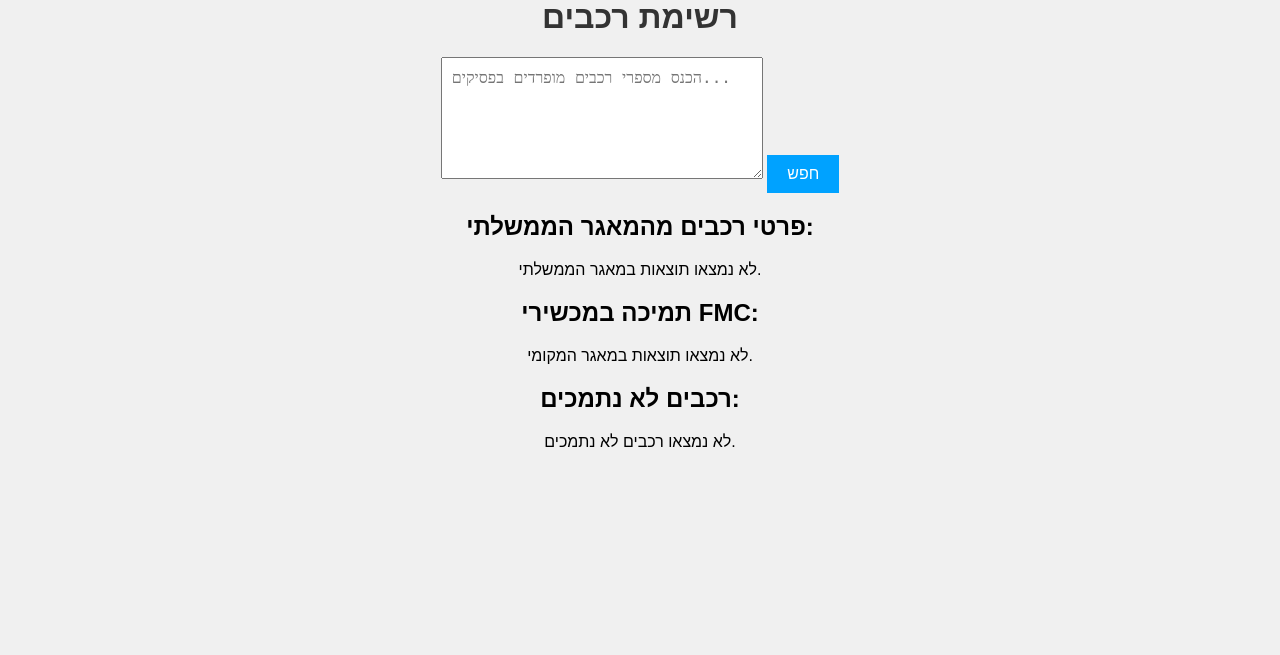
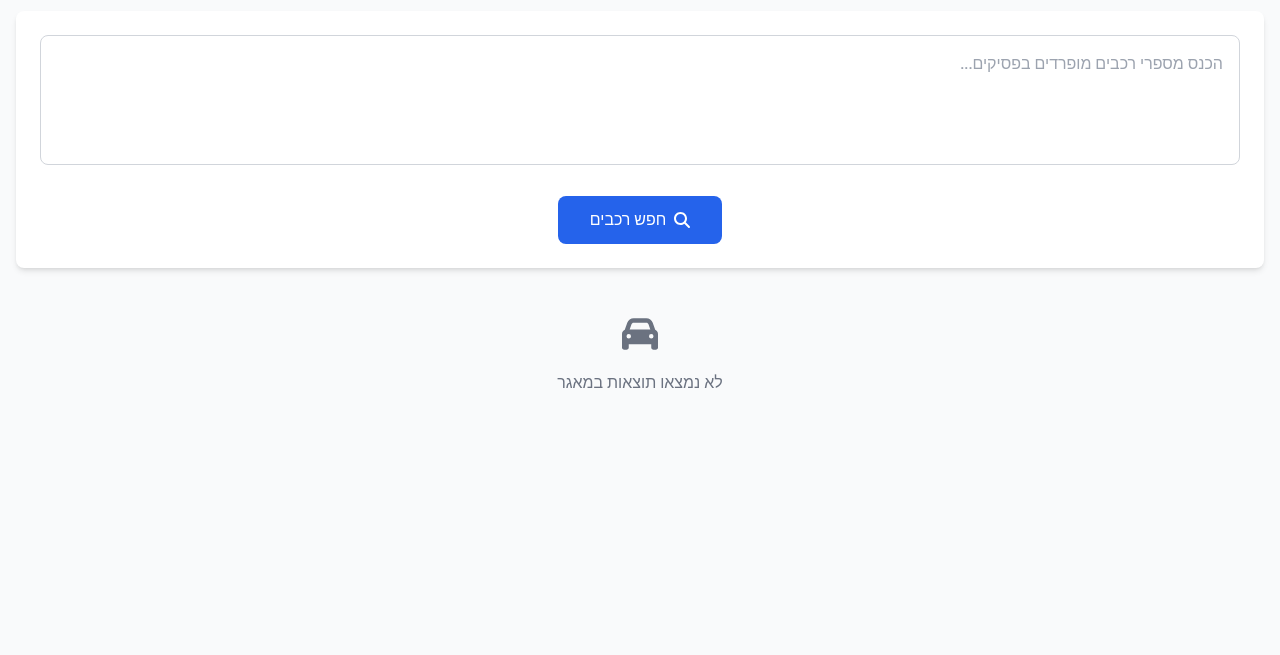
Before and after one commit to naorbarzion/vehicle-vin-search-by-number, a Flask app: page / in a window 1280 px wide. Shown: the part 145-800 px from the top of the page. Run offline with Flask 2, Linux system fonts and the light colour scheme; some libraries are stand-ins or nearby versions.

Commit message:
Update index.html

```diff
--- a/templates/index.html
+++ b/templates/index.html
@@ -1,239 +1,180 @@
 <!DOCTYPE html>
-<html lang="he">
+<html lang="he" dir="rtl">
 <head>
     <meta charset="UTF-8">
     <meta name="viewport" content="width=device-width, initial-scale=1.0">
-    <title>רשימת רכבים</title>
+    <title>Vehicle Search - Tracer</title>
+    <script src="https://cdn.tailwindcss.com"></script>
+    <script src="https://cdnjs.cloudflare.com/ajax/libs/font-awesome/6.5.1/js/all.min.js"></script>
+    <link href="https://fonts.googleapis.com/css2?family=Rubik:wght@400;500;700&display=swap" rel="stylesheet">
     <style>
-        /* עיצוב כללי */
         body {
-            font-family: Arial, sans-serif;
-            background-color: #f0f0f0;
-            margin: 0;
-            padding: 0;
+            font-family: 'Rubik', sans-serif;
         }
 
-        /* עיצוב החלק העליון */
-        .header {
-            background-color: #00a2ff;
-            padding: 20px;
-            text-align: center;
+        .fade-in {
+            animation: fadeIn 0.5s ease-in;
         }
 
-        .header img {
-            max-height: 80px;
+        @keyframes fadeIn {
+            0% { opacity: 0; }
+            100% { opacity: 1; }
         }
 
-        h1 {
-            color: #333;
-            text-align: center;
-            margin-top: 20px;
+        .hover-scale {
+            transition: transform 0.2s;
         }
 
-        /* עיצוב טופס */
-        form {
-            text-align: center;
-            margin-bottom: 20px;
+        .hover-scale:hover {
+            transform: scale(1.02);
         }
 
-        textarea {
-            padding: 10px;
-            font-size: 16px;
-            width: 300px;
-            height: 100px;
+        .table-row-fade {
+            opacity: 0;
+            animation: fadeIn 0.5s ease-in forwards;
         }
 
-        button {
-            padding: 10px 20px;
-            background-color: #00a2ff;
-            color: white;
-            border: none;
-            cursor: pointer;
-            font-size: 16px;
+        .table-hover {
+            transition: background-color 0.2s;
         }
 
-        button:hover {
-            background-color: #008fcc;
-        }
-
-        /* עיצוב טבלאות */
-        table {
-            width: 90%;
-            margin: 0 auto;
-            border-collapse: collapse;
-            margin-bottom: 20px;
-        }
-
-        table, th, td {
-            border: 1px solid #ddd;
-        }
-
-        th {
-            background-color: #00a2ff;
-            color: white;
-            padding: 10px;
-            text-align: center;
-        }
-
-        td {
-            background-color: #ffffff;
-            padding: 10px;
-            text-align: center;
-        }
-
-        /* התאמה למובייל */
-        @media screen and (max-width: 768px) {
-            table, thead, tbody, th, td, tr {
-                display: block;
-                width: 100%;
-            }
-
-            tr {
-                margin-bottom: 10px;
-                border-bottom: 2px solid #ddd;
-            }
-
-            td, th {
-                text-align: left;
-                padding-left: 50%;
-                position: relative;
-            }
-
-            td:before, th:before {
-                position: absolute;
-                left: 10px;
-                top: 10px;
-                white-space: nowrap;
-            }
-
-            td:before {
-                content: attr(data-label);
-                font-weight: bold;
-            }
+        .table-hover:hover {
+            background-color: rgba(243, 244, 246, 0.8);
         }
     </style>
 </head>
-<body>
+<body class="bg-gray-50">
+    <!-- Header -->
+    <header class="bg-white shadow-sm">
+        <div class="container mx-auto px-4 py-4">
+            <div class="flex flex-col items-center justify-center space-y-4">
+                <img src="https://tracer.co.il/wp-content/uploads/elementor/thumbs/Logo-H-p8d906f0bmrgobnn9uwquzibery89mtbvr1plpc910.png"
+                     alt="Tracer Logo"
+                     class="h-12 hover-scale">
+                <div class="flex items-center space-x-2 space-x-reverse">
+                    <i class="fas fa-car text-blue-600 text-xl"></i>
+                    <h1 class="text-xl font-bold text-gray-800">חיפוש רכבים</h1>
+                </div>
+            </div>
+        </div>
+    </header>
 
-    <!-- אזור הכותרת עם לוגו -->
-    <div class="header">
-        <img src="https://team.tracer.co.il/assets/logo.png" alt="Tracer Logo">
+    <!-- Main Content -->
+    <main class="container mx-auto px-4 py-8">
+        <!-- Search Form -->
+        <div class="bg-white rounded-lg shadow-md p-6 mb-8 fade-in">
+            <form method="POST" class="space-y-6">
+                <div class="relative">
+                    <textarea
+                        id="vehicle_number"
+                        name="vehicle_number"
+                        class="w-full p-4 border border-gray-300 rounded-lg focus:ring-2 focus:ring-blue-500 focus:border-transparent resize-none"
+                        rows="4"
+                        placeholder="הכנס מספרי רכבים מופרדים בפסיקים..."
+                        required
+                    ></textarea>
+                </div>
+                <div class="flex justify-center">
+                    <button type="submit"
+                            class="hover-scale bg-blue-600 hover:bg-blue-700 text-white px-8 py-3 rounded-lg flex items-center space-x-2 space-x-reverse transition duration-200">
+                        <i class="fas fa-search"></i>
+                        <span>חפש רכבים</span>
+                    </button>
+                </div>
+            </form>
         </div>
 
-    <h1>רשימת רכבים</h1>
-
-    <!-- טופס החיפוש -->
-    <form method="POST">
-        <textarea id="vehicle_number" name="vehicle_number" placeholder="הכנס מספרי רכבים מופרדים בפסיקים..." required></textarea>
-        <button type="submit">חפש</button>
-    </form>
-
-    <!-- תוצאות API -->
-    <h2 style="text-align: center;">פרטי רכבים מהמאגר הממשלתי:</h2>
+        <!-- Results Section -->
         {% if records %}
-    <table>
-        <thead>
+        <div class="space-y-8 fade-in">
+            <!-- Government Database Results -->
+            <div class="bg-white rounded-lg shadow-md overflow-hidden">
+                <div class="p-4 border-b border-gray-200">
+                    <h2 class="text-lg font-semibold text-gray-800">פרטי רכבים מהמאגר הממשלתי</h2>
+                </div>
+                <div class="overflow-x-auto">
+                    <table class="min-w-full">
+                        <thead class="bg-gray-50">
                             <tr>
-                <th>מספר רכב</th>
-                <th>מודל</th>
-                <th>יצרן</th>
-                <th>שנת ייצור</th>
-                <th>צבע</th>
-                <th>בעלות</th>
-                <th>תאריך בדיקה אחרונה</th>
-                <th>סוג דלק</th>
-                <th>מספר VIN</th>
+                                <th class="px-6 py-3 text-right text-xs font-medium text-gray-500 uppercase tracking-wider">מספר רכב</th>
+                                <th class="px-6 py-3 text-right text-xs font-medium text-gray-500 uppercase tracking-wider">מודל</th>
+                                <th class="px-6 py-3 text-right text-xs font-medium text-gray-500 uppercase tracking-wider">יצרן</th>
+                                <th class="px-6 py-3 text-right text-xs font-medium text-gray-500 uppercase tracking-wider">שנת ייצור</th>
+                                <th class="px-6 py-3 text-right text-xs font-medium text-gray-500 uppercase tracking-wider">צבע</th>
+                                <th class="px-6 py-3 text-right text-xs font-medium text-gray-500 uppercase tracking-wider">סוג דלק</th>
+                                <th class="px-6 py-3 text-right text-xs font-medium text-gray-500 uppercase tracking-wider">מספר VIN</th>
                             </tr>
                         </thead>
-        <tbody>
+                        <tbody class="bg-white divide-y divide-gray-200">
                             {% for record in records %}
-            <tr>
-                <td>{{ record['mispar_rechev'] }}</td>
-                <td>{{ record['kinuy_mishari'] }}</td>
-                <td>{{ record['tozeret_nm'] }}</td>
-                <td>{{ record['shnat_yitzur'] }}</td>
-                <td>{{ record['tzeva_rechev'] }}</td>
-                <td>{{ record['baalut'] }}</td>
-                <td>{{ record['mivchan_acharon_dt'] }}</td>
-                <td>{{ record['sug_delek_nm'] }}</td>
-                <td>{{ record['misgeret'] }}</td>
+                            <tr class="table-row-fade table-hover">
+                                <td class="px-6 py-4 whitespace-nowrap text-sm text-gray-900">{{ record['mispar_rechev'] }}</td>
+                                <td class="px-6 py-4 whitespace-nowrap text-sm text-gray-900">{{ record['kinuy_mishari'] }}</td>
+                                <td class="px-6 py-4 whitespace-nowrap text-sm text-gray-500">{{ record['tozeret_nm'] }}</td>
+                                <td class="px-6 py-4 whitespace-nowrap text-sm text-gray-500">{{ record['shnat_yitzur'] }}</td>
+                                <td class="px-6 py-4 whitespace-nowrap text-sm text-gray-500">{{ record['tzeva_rechev'] }}</td>
+                                <td class="px-6 py-4 whitespace-nowrap text-sm text-gray-500">{{ record['sug_delek_nm'] }}</td>
+                                <td class="px-6 py-4 whitespace-nowrap text-sm font-mono text-gray-500">{{ record['misgeret'] }}</td>
                             </tr>
                             {% endfor %}
                         </tbody>
                     </table>
-    <p style="text-align: center;">
-        רכבים נתמכים: {{ supported_count }}<br>
-        רכבים לא נתמכים: {{ unsupported_count }}
-    </p>
-    {% else %}
-    <p style="text-align: center;">לא נמצאו תוצאות במאגר הממשלתי.</p>
-    {% endif %}
+                </div>
+            </div>
 
-    <!-- תמיכה במכשירי FMC (תוצאות מהמאגר המקומי) -->
-    <h2 style="text-align: center;">תמיכה במכשירי FMC:</h2>
+            <!-- FMC Database Results -->
             {% if db_records %}
-    <table>
-        <thead>
+            <div class="bg-white rounded-lg shadow-md overflow-hidden">
+                <div class="p-4 border-b border-gray-200">
+                    <h2 class="text-lg font-semibold text-gray-800">תמיכה במכשירי FMC</h2>
+                </div>
+                <div class="overflow-x-auto">
+                    <table class="min-w-full">
+                        <thead class="bg-gray-50">
                             <tr>
-                <th>מודל</th>
-                <th>יצרן</th>
-                <th>קריאת קילומטראז'</th>
-                <th>קריאת דלק/סוללה</th>
+                                <th class="px-6 py-3 text-right text-xs font-medium text-gray-500 uppercase tracking-wider">מודל</th>
+                                <th class="px-6 py-3 text-right text-xs font-medium text-gray-500 uppercase tracking-wider">יצרן</th>
+                                <th class="px-6 py-3 text-right text-xs font-medium text-gray-500 uppercase tracking-wider">קריאת קילומטראז'</th>
+                                <th class="px-6 py-3 text-right text-xs font-medium text-gray-500 uppercase tracking-wider">קריאת דלק/סוללה</th>
                             </tr>
                         </thead>
-        <tbody>
+                        <tbody class="bg-white divide-y divide-gray-200">
                             {% for db_record in db_records %}
                             {% for index, row in db_record.iterrows() %}
-            <tr>
-                <td>{{ row['Model'] }}</td>
-                <td>{{ row['Make'] }}</td>
-                <td>{{ row.get('Kilometer', 'לא זמין') }}</td>
-                <td>{{ row.get('Battery Level', row.get('Fuel, l', 'לא זמין')) }}</td>
+                            <tr class="table-row-fade table-hover">
+                                <td class="px-6 py-4 whitespace-nowrap text-sm text-gray-900">{{ row['Model'] }}</td>
+                                <td class="px-6 py-4 whitespace-nowrap text-sm text-gray-500">{{ row['Make'] }}</td>
+                                <td class="px-6 py-4 whitespace-nowrap text-sm text-gray-500">{{ row.get('Kilometer', 'לא זמין') }}</td>
+                                <td class="px-6 py-4 whitespace-nowrap text-sm text-gray-500">{{ row.get('Battery Level', row.get('Fuel, l', 'לא זמין')) }}</td>
                             </tr>
                             {% endfor %}
                             {% endfor %}
                         </tbody>
                     </table>
-    {% else %}
-    <p style="text-align: center;">לא נמצאו תוצאות במאגר המקומי.</p>
+                </div>
+            </div>
             {% endif %}
 
-    <!-- טבלה של רכבים לא נתמכים -->
-    <h2 style="text-align: center;">רכבים לא נתמכים:</h2>
-    {% if unsupported_records %}
-    <table>
-        <thead>
-            <tr>
-                <th>מספר רכב</th>
-                <th>מודל</th>
-                <th>יצרן</th>
-                <th>שנת ייצור</th>
-                <th>צבע</th>
-                <th>בעלות</th>
-                <th>תאריך בדיקה אחרונה</th>
-                <th>סוג דלק</th>
-                <th>מספר VIN</th>
-            </tr>
-        </thead>
-        <tbody>
-            {% for record in unsupported_records %}
-            <tr>
-                <td>{{ record['mispar_rechev'] }}</td>
-                <td>{{ record['kinuy_mishari'] }}</td>
-                <td>{{ record['tozeret_nm'] }}</td>
-                <td>{{ record['shnat_yitzur'] }}</td>
-                <td>{{ record['tzeva_rechev'] }}</td>
-                <td>{{ record['baalut'] }}</td>
-                <td>{{ record['mivchan_acharon_dt'] }}</td>
-                <td>{{ record['sug_delek_nm'] }}</td>
-                <td>{{ record['misgeret'] }}</td>
-            </tr>
-            {% endfor %}
-        </tbody>
-    </table>
+            <!-- Statistics Summary -->
+            <div class="bg-white rounded-lg shadow-md p-6">
+                <div class="grid grid-cols-2 gap-4">
+                    <div class="text-center p-4 bg-blue-50 rounded-lg hover-scale">
+                        <p class="text-sm text-gray-500">רכבים נתמכים</p>
+                        <p class="text-2xl font-bold text-blue-600">{{ supported_count }}</p>
+                    </div>
+                    <div class="text-center p-4 bg-gray-50 rounded-lg hover-scale">
+                        <p class="text-sm text-gray-500">רכבים לא נתמכים</p>
+                        <p class="text-2xl font-bold text-gray-600">{{ unsupported_count }}</p>
+                    </div>
+                </div>
+            </div>
+        </div>
         {% else %}
-    <p style="text-align: center;">לא נמצאו רכבים לא נתמכים.</p>
+        <div class="text-center text-gray-500 my-12">
+            <i class="fas fa-car text-4xl mb-4"></i>
+            <p>לא נמצאו תוצאות במאגר</p>
+        </div>
         {% endif %}
-
+    </main>
 </body>
 </html>
```
Lines whose indentation alone changed are shown as unchanged.
